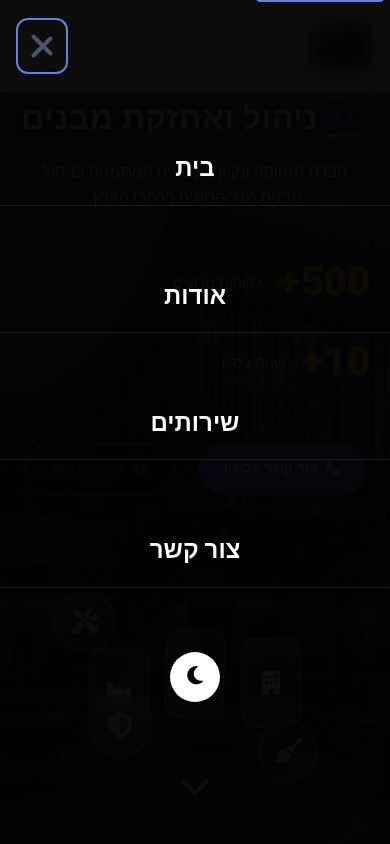
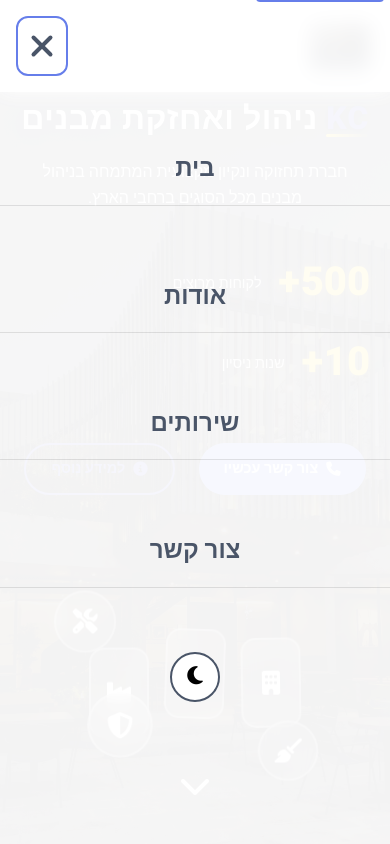
Before and after one commit to gchimon/kc-building-management, a plain HTML site: page index.html in a window 390 px wide. Both pictures are taken after a click on the button "תפריט ניווט". Shown: the top 844 px of the page. Drawn offline with Linux system fonts and the light colour scheme.

Commit message:
Add files via upload

```diff
--- a/style.css
+++ b/style.css
@@ -348,7 +348,7 @@ p {
     display: block;
     width: 28px;
     height: 4px;
-    margin: 5px 0;
+    margin: 6px 0;
     background: var(--color-nav-text);
     border-radius: 2px;
     transition: all 0.3s ease;
@@ -359,7 +359,7 @@ p {
 }
 
 .nav-toggle.active .bar:nth-child(1) {
-    transform: rotate(-45deg) translate(-5px, 6px);
+    transform: translateY(10px) rotate(-45deg);
 }
 
 .nav-toggle.active .bar:nth-child(2) {
@@ -367,7 +367,16 @@ p {
 }
 
 .nav-toggle.active .bar:nth-child(3) {
-    transform: rotate(45deg) translate(-5px, -6px);
+    transform: translateY(-10px) rotate(45deg);
+}
+
+@media (max-width: 900px) {
+    .nav-toggle.active .bar:nth-child(1) {
+        transform: translateY(10px) rotate(-45deg);
+    }
+    .nav-toggle.active .bar:nth-child(3) {
+        transform: translateY(-10px) rotate(45deg);
+    }
 }
 
 @media (max-width: 900px) {
@@ -1197,18 +1206,18 @@ p {
 }
 
 .contact-details h3 {
-    color: #2d3748;
+    color: var(--color-text);
     margin-bottom: 0.5rem;
     font-size: 1.3rem;
 }
 
 .contact-details p {
-    color: #718096;
+    color: var(--color-text-muted);
     margin-bottom: 0.5rem;
 }
 
 .contact-highlight {
-    color: #667eea;
+    color: var(--color-primary);
     font-weight: 600;
     font-size: 0.9rem;
 }
@@ -1227,13 +1236,13 @@ p {
 }
 
 .form-header h3 {
-    color: #2d3748;
+    color: var(--color-text);
     margin-bottom: 0.5rem;
     font-size: 1.75rem;
 }
 
 .form-header p {
-    color: #718096;
+    color: var(--color-text-muted);
     margin: 0;
 }
 
@@ -1534,7 +1543,7 @@ p {
         right: 0;
         bottom: 0;
         flex-direction: column;
-        background-color: rgba(0, 0, 0, 0.95);
+        background: var(--color-nav-bg);
         width: 100%;
         height: 100vh;
         text-align: center;
@@ -1559,8 +1568,8 @@ p {
         font-size: 1.5rem;
         padding: 1rem 0;
         margin: 0.5rem 0;
-        color: white !important;
-        border-bottom: 1px solid rgba(255, 255, 255, 0.1);
+        color: var(--color-nav-text);
+        border-bottom: 1px solid rgba(0, 0, 0, 0.1);
         width: 100%;
         text-decoration: none;
     }
@@ -1572,7 +1581,7 @@ p {
         font-size: 1.3rem;
         background: white;
         color: black;
-        border: none;
+        border: 2px solid var(--color-nav-text);
         border-radius: 50%;
         cursor: pointer;
         display: flex;
@@ -1584,7 +1593,7 @@ p {
         transform: translateX(0);
         opacity: 1;
         visibility: visible;
-        background-color: rgba(0, 0, 0, 0.95);
+        background: var(--color-nav-bg);
         pointer-events: auto;
     }
 
@@ -1597,11 +1606,11 @@ p {
     }
 
     .nav-toggle.active .bar:nth-child(1) {
-        transform: translateY(8px) rotate(45deg);
+        transform: translateY(10px) rotate(-45deg);
     }
 
     .nav-toggle.active .bar:nth-child(3) {
-        transform: translateY(-8px) rotate(-45deg);
+        transform: translateY(-10px) rotate(45deg);
     }
 
     .hero-container {
@@ -2987,3 +2996,7 @@ select:focus {
     display: block;
   }
 }
+
+[data-theme="dark"] .contact-highlight {
+    color: var(--color-secondary);
+}
```
